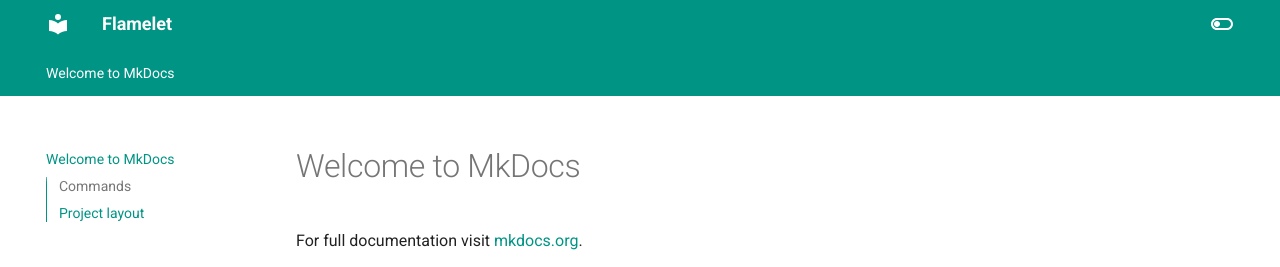
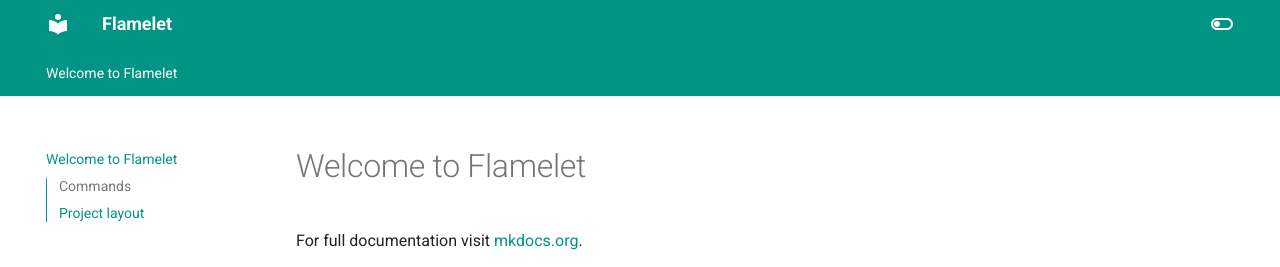
Before and after one commit to flameletlabs/flamelet, an MkDocs documentation site: the page built from docs/index.md, in a window 1280 px wide. Shown: the top 267 px of the page. Built offline with MkDocs 1.6.1 and Material for MkDocs 9.7.7, drawn with Linux system fonts in a browser that asks for light colours.

Commit message:
Way to documentation, small steps

```diff
--- a/docs/index.md
+++ b/docs/index.md
@@ -1,4 +1,4 @@
-# Welcome to MkDocs
+# Welcome to Flamelet
 
 For full documentation visit [mkdocs.org](https://www.mkdocs.org).
 
```
